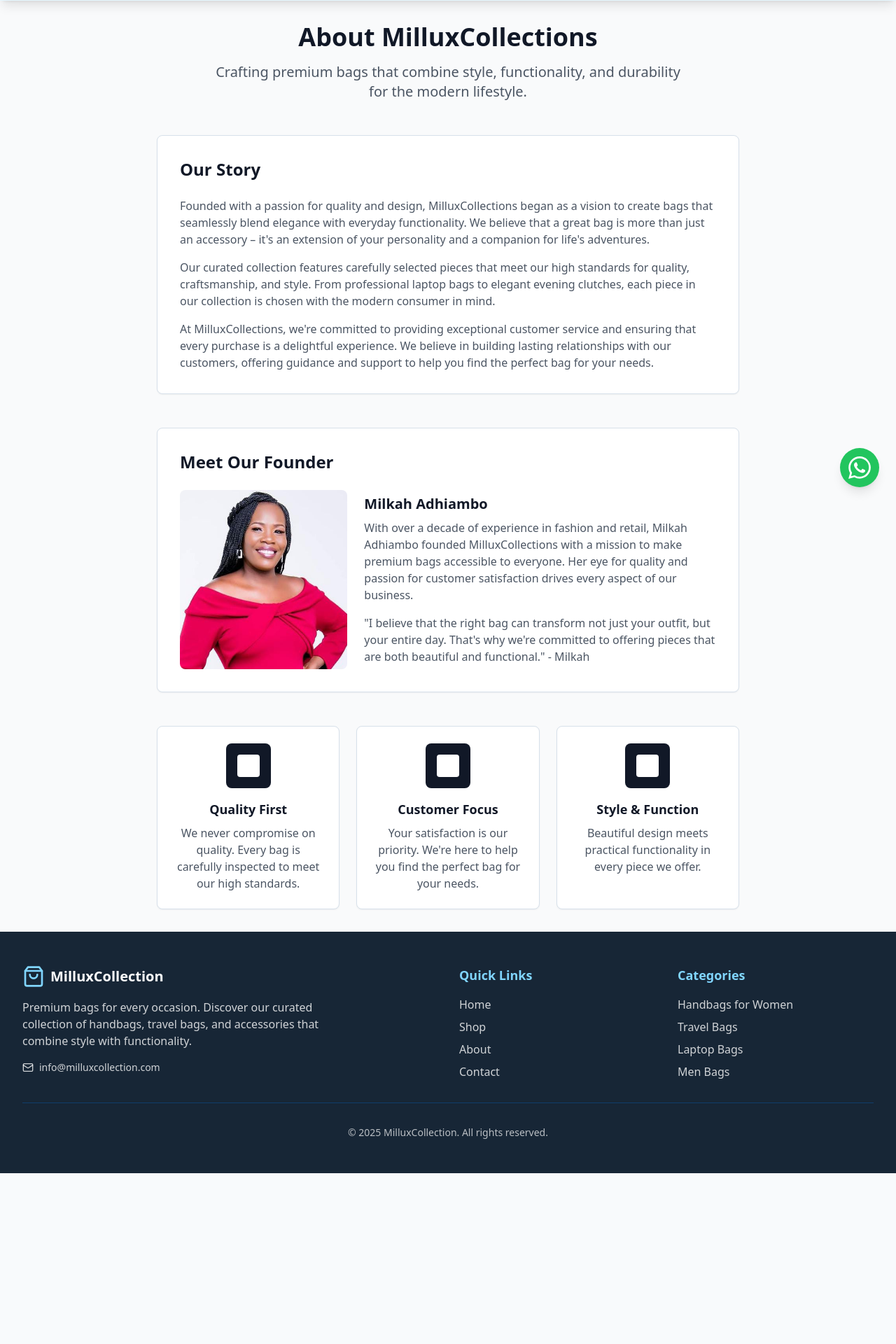
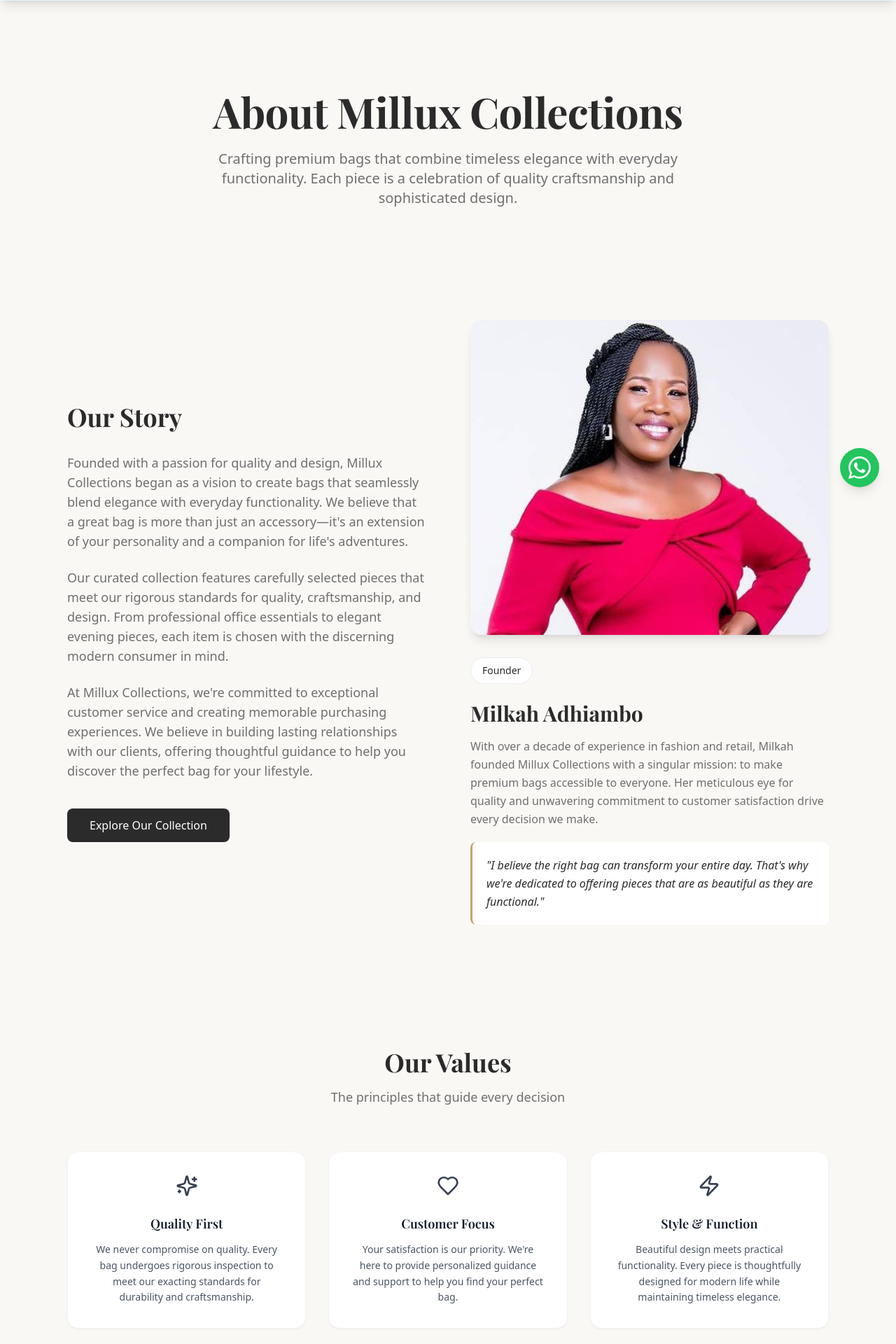
Before and after one commit to antoniodemax/millux-bag-boutique, a React (Vite) app: page /about in a window 1280 px wide. Shown: the part 80-2000 px from the top of the page at 70% size. Before the commit the page ends 1756 px from the top, so only its background shows below. Built offline with nearby package versions, Linux system fonts and the light colour scheme.

Commit message:
redesigned the about section , it now communicated elegance authenticity and exactly what luxury customers expect

```diff
--- a/package.json
+++ b/package.json
@@ -39,11 +39,12 @@
     "@radix-ui/react-toggle": "^1.1.0",
     "@radix-ui/react-toggle-group": "^1.1.0",
     "@radix-ui/react-tooltip": "^1.1.4",
-"class-variance-authority": "^0.7.1",
+    "class-variance-authority": "^0.7.1",
     "clsx": "^2.1.1",
     "cmdk": "^1.0.0",
     "date-fns": "^3.6.0",
     "embla-carousel-react": "^8.3.0",
+    "framer-motion": "^12.42.2",
     "input-otp": "^1.2.4",
     "lucide-react": "^0.462.0",
     "next-themes": "^0.3.0",
--- a/src/index.css
+++ b/src/index.css
@@ -1,3 +1,5 @@
+@import url('https://fonts.googleapis.com/css2?family=Playfair+Display:wght@400;500;600;700;800&family=Inter:wght@300;400;500;600;700&display=swap');
+
 @tailwind base;
 @tailwind components;
 @tailwind utilities;
--- a/src/pages/About.tsx
+++ b/src/pages/About.tsx
@@ -1,112 +1,296 @@
 
-import { Card, CardContent } from "@/components/ui/card";
+import { motion } from 'framer-motion';
+import { Heart, Zap, Sparkles } from 'lucide-react';
+
+interface ValueCardProps {
+  icon: React.ReactNode;
+  title: string;
+  description: string;
+  delay: number;
+}
+
+const ValueCard = ({ icon, title, description, delay }: ValueCardProps) => (
+  <motion.div
+    initial={{ opacity: 0, y: 20 }}
+    whileInView={{ opacity: 1, y: 0 }}
+    transition={{ duration: 0.6, delay }}
+    viewport={{ once: true }}
+    whileHover={{ y: -8 }}
+    className="group relative"
+  >
+    <div className="bg-white rounded-2xl p-8 shadow-sm hover:shadow-md transition-shadow duration-300 border border-gray-100">
+      <div className="flex justify-center mb-6">
+        <div className="text-gray-700 group-hover:text-amber-600 transition-colors duration-300">
+          {icon}
+        </div>
+      </div>
+      <h3 className="text-center font-[520] text-lg text-gray-900 mb-3" style={{ fontFamily: "'Playfair Display', serif" }}>
+        {title}
+      </h3>
+      <p className="text-center text-gray-600 leading-relaxed text-sm">
+        {description}
+      </p>
+    </div>
+  </motion.div>
+);
 
 const About = () => {
+  const containerVariants = {
+    hidden: { opacity: 0 },
+    visible: {
+      opacity: 1,
+      transition: {
+        staggerChildren: 0.1,
+        delayChildren: 0.2,
+      },
+    },
+  };
+
   return (
-    <div className="min-h-screen bg-gray-50 py-8">
-      <div className="max-w-4xl mx-auto px-4 sm:px-6 lg:px-8">
-        {/* Hero Section */}
-        <div className="text-center mb-12">
-          <h1 className="text-4xl font-bold text-gray-900 mb-4">About MilluxCollections</h1>
-          <p className="text-xl text-gray-600 max-w-2xl mx-auto">
-            Crafting premium bags that combine style, functionality, and durability for the modern lifestyle.
-          </p>
+    <div className="min-h-screen" style={{ backgroundColor: '#FAF8F5' }}>
+      {/* Hero Section */}
+      <motion.section
+        initial={{ opacity: 0 }}
+        animate={{ opacity: 1 }}
+        transition={{ duration: 0.8 }}
+        className="pt-20 pb-12 md:pt-32 md:pb-20"
+      >
+        <div className="max-w-5xl mx-auto px-4 sm:px-6 lg:px-8">
+          <motion.div
+            initial={{ opacity: 0, y: 20 }}
+            animate={{ opacity: 1, y: 0 }}
+            transition={{ duration: 0.6 }}
+            className="text-center"
+          >
+            <h1
+              className="text-4xl md:text-5xl lg:text-6xl font-bold mb-6 leading-tight"
+              style={{
+                color: '#2B2B2B',
+                fontFamily: "'Playfair Display', serif",
+                letterSpacing: '-0.01em',
+              }}
+            >
+              About Millux Collections
+            </h1>
+            <p
+              className="text-lg md:text-xl max-w-3xl mx-auto leading-relaxed"
+              style={{ color: '#6F6F6F' }}
+            >
+              Crafting premium bags that combine timeless elegance with everyday functionality.
+              Each piece is a celebration of quality craftsmanship and sophisticated design.
+            </p>
+          </motion.div>
         </div>
+      </motion.section>
 
-        {/* Brand Story */}
-        <Card className="mb-12">
-          <CardContent className="p-8">
-            <h2 className="text-2xl font-bold text-gray-900 mb-6">Our Story</h2>
-            <div className="prose prose-gray max-w-none">
-              <p className="text-gray-600 mb-4">
-                Founded with a passion for quality and design, MilluxCollections began as a vision to create
-                bags that seamlessly blend elegance with everyday functionality. We believe that a great bag
-                is more than just an accessory – it's an extension of your personality and a companion for
-                life's adventures.
-              </p>
-              <p className="text-gray-600 mb-4">
-                Our curated collection features carefully selected pieces that meet our high standards for
-                quality, craftsmanship, and style. From professional laptop bags to elegant evening clutches,
-                each piece in our collection is chosen with the modern consumer in mind.
-              </p>
-              <p className="text-gray-600">
-                At MilluxCollections, we're committed to providing exceptional customer service and ensuring
-                that every purchase is a delightful experience. We believe in building lasting relationships
-                with our customers, offering guidance and support to help you find the perfect bag for your needs.
-              </p>
-            </div>
-          </CardContent>
-        </Card>
+      {/* Story & Founder Section */}
+      <motion.section
+        initial={{ opacity: 0 }}
+        whileInView={{ opacity: 1 }}
+        transition={{ duration: 0.8 }}
+        viewport={{ once: true }}
+        className="py-12 md:py-20"
+      >
+        <div className="max-w-6xl mx-auto px-4 sm:px-6 lg:px-8">
+          <div className="grid grid-cols-1 lg:grid-cols-2 gap-12 lg:gap-16 items-center">
+            {/* Story Content */}
+            <motion.div
+              initial={{ opacity: 0, x: -30 }}
+              whileInView={{ opacity: 1, x: 0 }}
+              transition={{ duration: 0.6 }}
+              viewport={{ once: true }}
+            >
+              <h2
+                className="text-3xl md:text-4xl font-bold mb-8"
+                style={{
+                  color: '#2B2B2B',
+                  fontFamily: "'Playfair Display', serif",
+                }}
+              >
+                Our Story
+              </h2>
 
-        {/* Founder Section */}
-        <Card className="mb-12">
-          <CardContent className="p-8">
-            <h2 className="text-2xl font-bold text-gray-900 mb-6">Meet Our Founder</h2>
-            <div className="grid grid-cols-1 md:grid-cols-3 gap-6 items-center">
-              <div className="md:col-span-1">
-                <div className="h-64 w-full rounded-lg overflow-hidden">
+              <div className="space-y-6">
+                <p
+                  className="text-base md:text-lg leading-relaxed"
+                  style={{ color: '#6F6F6F' }}
+                >
+                  Founded with a passion for quality and design, Millux Collections began as a vision to create bags that seamlessly blend elegance with everyday functionality. We believe that a great bag is more than just an accessory—it's an extension of your personality and a companion for life's adventures.
+                </p>
+
+                <p
+                  className="text-base md:text-lg leading-relaxed"
+                  style={{ color: '#6F6F6F' }}
+                >
+                  Our curated collection features carefully selected pieces that meet our rigorous standards for quality, craftsmanship, and design. From professional office essentials to elegant evening pieces, each item is chosen with the discerning modern consumer in mind.
+                </p>
+
+                <p
+                  className="text-base md:text-lg leading-relaxed"
+                  style={{ color: '#6F6F6F' }}
+                >
+                  At Millux Collections, we're committed to exceptional customer service and creating memorable purchasing experiences. We believe in building lasting relationships with our clients, offering thoughtful guidance to help you discover the perfect bag for your lifestyle.
+                </p>
+              </div>
+
+              <motion.button
+                whileHover={{ scale: 1.02 }}
+                whileTap={{ scale: 0.98 }}
+                className="mt-10 px-8 py-3 rounded-lg font-medium text-white transition-colors duration-300 text-sm md:text-base"
+                style={{
+                  backgroundColor: '#2B2B2B',
+                }}
+                onMouseEnter={(e) => {
+                  e.currentTarget.style.backgroundColor = '#C6A56A';
+                }}
+                onMouseLeave={(e) => {
+                  e.currentTarget.style.backgroundColor = '#2B2B2B';
+                }}
+              >
+                Explore Our Collection
+              </motion.button>
+            </motion.div>
+
+            {/* Founder Section */}
+            <motion.div
+              initial={{ opacity: 0, x: 30 }}
+              whileInView={{ opacity: 1, x: 0 }}
+              transition={{ duration: 0.6 }}
+              viewport={{ once: true }}
+            >
+              <div className="relative">
+                {/* Founder Image */}
+                <motion.div
+                  whileHover={{ scale: 1.02 }}
+                  transition={{ duration: 0.3 }}
+                  className="mb-8 rounded-2xl overflow-hidden shadow-lg"
+                  style={{ backgroundColor: '#FFFFFF' }}
+                >
                   <img
                     src="/images/founder.png"
-                    alt="Milkah Adhiambo - Founder of MilluxCollections"
-                    className="w-full h-full object-cover"
+                    alt="Milkah Adhiambo - Founder"
+                    className="w-full h-96 md:h-[450px] object-cover"
                   />
-                </div>
+                </motion.div>
+
+                {/* Founder Badge */}
+                <motion.div
+                  initial={{ opacity: 0, y: 10 }}
+                  whileInView={{ opacity: 1, y: 0 }}
+                  transition={{ duration: 0.5, delay: 0.3 }}
+                  viewport={{ once: true }}
+                  className="inline-flex items-center px-4 py-2 rounded-full mb-6"
+                  style={{
+                    backgroundColor: '#FFFFFF',
+                    border: '1px solid #ECECEC',
+                  }}
+                >
+                  <span
+                    className="text-sm font-medium"
+                    style={{ color: '#2B2B2B' }}
+                  >
+                    Founder
+                  </span>
+                </motion.div>
+
+                {/* Founder Bio */}
+                <motion.div
+                  initial={{ opacity: 0, y: 20 }}
+                  whileInView={{ opacity: 1, y: 0 }}
+                  transition={{ duration: 0.6, delay: 0.2 }}
+                  viewport={{ once: true }}
+                >
+                  <h3
+                    className="text-2xl md:text-3xl font-bold mb-4"
+                    style={{
+                      color: '#2B2B2B',
+                      fontFamily: "'Playfair Display', serif",
+                    }}
+                  >
+                    Milkah Adhiambo
+                  </h3>
+
+                  <p
+                    className="text-base leading-relaxed mb-5"
+                    style={{ color: '#6F6F6F' }}
+                  >
+                    With over a decade of experience in fashion and retail, Milkah founded Millux Collections with a singular mission: to make premium bags accessible to everyone. Her meticulous eye for quality and unwavering commitment to customer satisfaction drive every decision we make.
+                  </p>
+
+                  <div
+                    className="italic text-base leading-relaxed p-5 rounded-lg"
+                    style={{
+                      backgroundColor: '#FFFFFF',
+                      borderLeft: '3px solid #C6A56A',
+                      color: '#2B2B2B',
+                    }}
+                  >
+                    "I believe the right bag can transform your entire day. That's why we're dedicated to offering pieces that are as beautiful as they are functional."
+                  </div>
+                </motion.div>
               </div>
-              <div className="md:col-span-2">
-                <h3 className="text-xl font-semibold text-gray-900 mb-2">Milkah Adhiambo</h3>
-                <p className="text-gray-600 mb-4">
-                  With over a decade of experience in fashion and retail, Milkah Adhiambo founded MilluxCollections
-                  with a mission to make premium bags accessible to everyone. Her eye for quality and
-                  passion for customer satisfaction drives every aspect of our business.
-                </p>
-                <p className="text-gray-600">
-                  "I believe that the right bag can transform not just your outfit, but your entire day.
-                  That's why we're committed to offering pieces that are both beautiful and functional." - Milkah
-                </p>
-              </div>
-            </div>
-          </CardContent>
-        </Card>
+            </motion.div>
+          </div>
+        </div>
+      </motion.section>
 
-        {/* Values */}
-        <div className="grid grid-cols-1 md:grid-cols-3 gap-6">
-          <Card>
-            <CardContent className="p-6 text-center">
-              <div className="w-16 h-16 bg-gray-900 rounded-lg mx-auto mb-4 flex items-center justify-center">
-                <div className="w-8 h-8 bg-white rounded"></div>
-              </div>
-              <h3 className="text-lg font-semibold text-gray-900 mb-2">Quality First</h3>
-              <p className="text-gray-600">
-                We never compromise on quality. Every bag is carefully inspected to meet our high standards.
-              </p>
-            </CardContent>
-          </Card>
+      {/* Values Section */}
+      <motion.section
+        initial="hidden"
+        whileInView="visible"
+        viewport={{ once: true }}
+        variants={containerVariants}
+        className="py-16 md:py-24"
+      >
+        <div className="max-w-6xl mx-auto px-4 sm:px-6 lg:px-8">
+          <motion.div
+            initial={{ opacity: 0, y: 20 }}
+            whileInView={{ opacity: 1, y: 0 }}
+            transition={{ duration: 0.6 }}
+            viewport={{ once: true }}
+            className="text-center mb-16"
+          >
+            <h2
+              className="text-3xl md:text-4xl font-bold"
+              style={{
+                color: '#2B2B2B',
+                fontFamily: "'Playfair Display', serif",
+              }}
+            >
+              Our Values
+            </h2>
+            <p
+              className="text-lg mt-4"
+              style={{ color: '#6F6F6F' }}
+            >
+              The principles that guide every decision
+            </p>
+          </motion.div>
 
-          <Card>
-            <CardContent className="p-6 text-center">
-              <div className="w-16 h-16 bg-gray-900 rounded-lg mx-auto mb-4 flex items-center justify-center">
-                <div className="w-8 h-8 bg-white rounded"></div>
-              </div>
-              <h3 className="text-lg font-semibold text-gray-900 mb-2">Customer Focus</h3>
-              <p className="text-gray-600">
-                Your satisfaction is our priority. We're here to help you find the perfect bag for your needs.
-              </p>
-            </CardContent>
-          </Card>
+          <div className="grid grid-cols-1 md:grid-cols-3 gap-8">
+            <ValueCard
+              icon={<Sparkles className="w-8 h-8" />}
+              title="Quality First"
+              description="We never compromise on quality. Every bag undergoes rigorous inspection to meet our exacting standards for durability and craftsmanship."
+              delay={0}
+            />
 
-          <Card>
-            <CardContent className="p-6 text-center">
-              <div className="w-16 h-16 bg-gray-900 rounded-lg mx-auto mb-4 flex items-center justify-center">
-                <div className="w-8 h-8 bg-white rounded"></div>
-              </div>
-              <h3 className="text-lg font-semibold text-gray-900 mb-2">Style & Function</h3>
-              <p className="text-gray-600">
-                Beautiful design meets practical functionality in every piece we offer.
-              </p>
-            </CardContent>
-          </Card>
+            <ValueCard
+              icon={<Heart className="w-8 h-8" />}
+              title="Customer Focus"
+              description="Your satisfaction is our priority. We're here to provide personalized guidance and support to help you find your perfect bag."
+              delay={0.1}
+            />
+
+            <ValueCard
+              icon={<Zap className="w-8 h-8" />}
+              title="Style & Function"
+              description="Beautiful design meets practical functionality. Every piece is thoughtfully designed for modern life while maintaining timeless elegance."
+              delay={0.2}
+            />
+          </div>
         </div>
-      </div>
+      </motion.section>
     </div>
   );
 };
```
Also changed, not shown: 1 other file (tests, documents, lock files or other folders).
